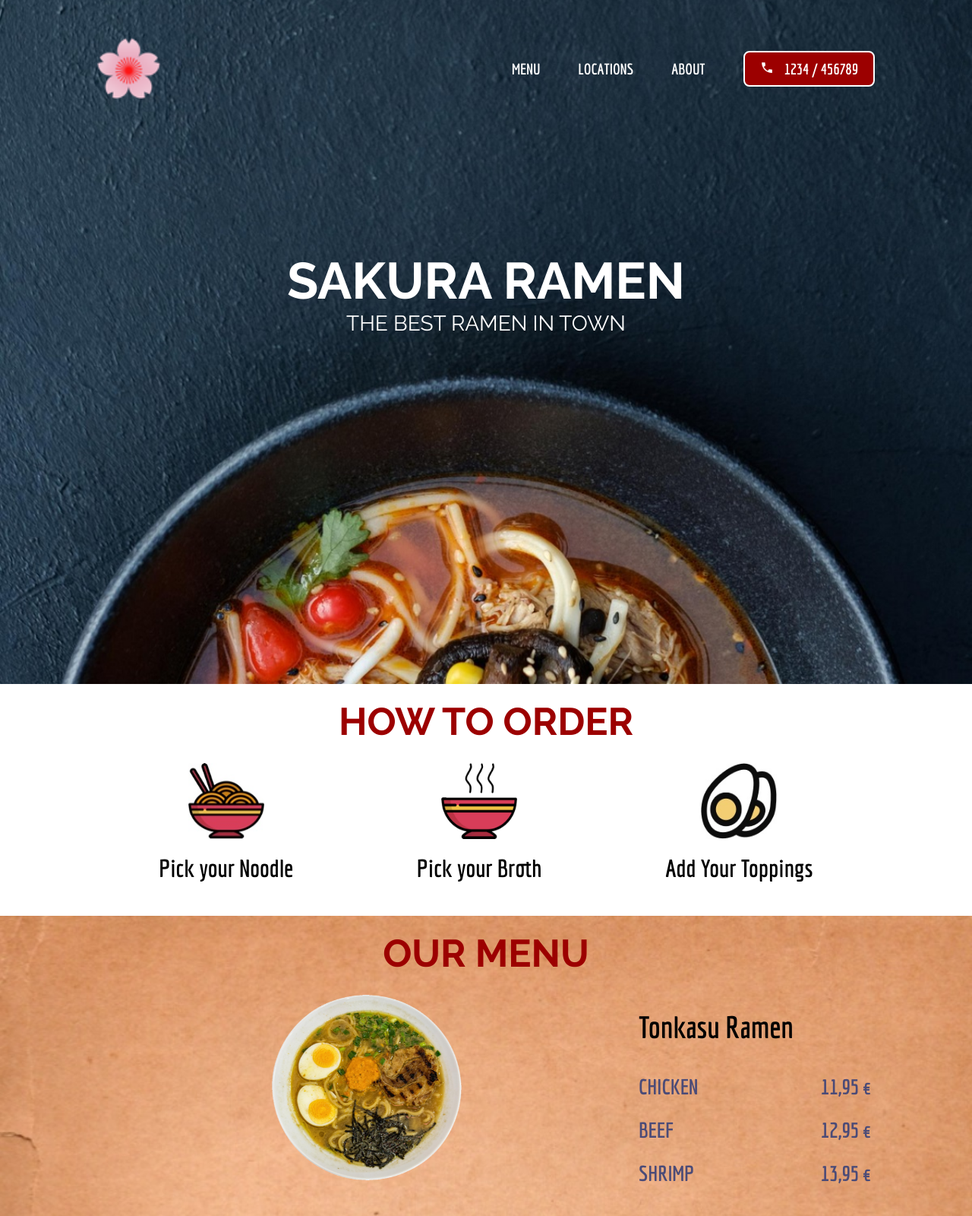
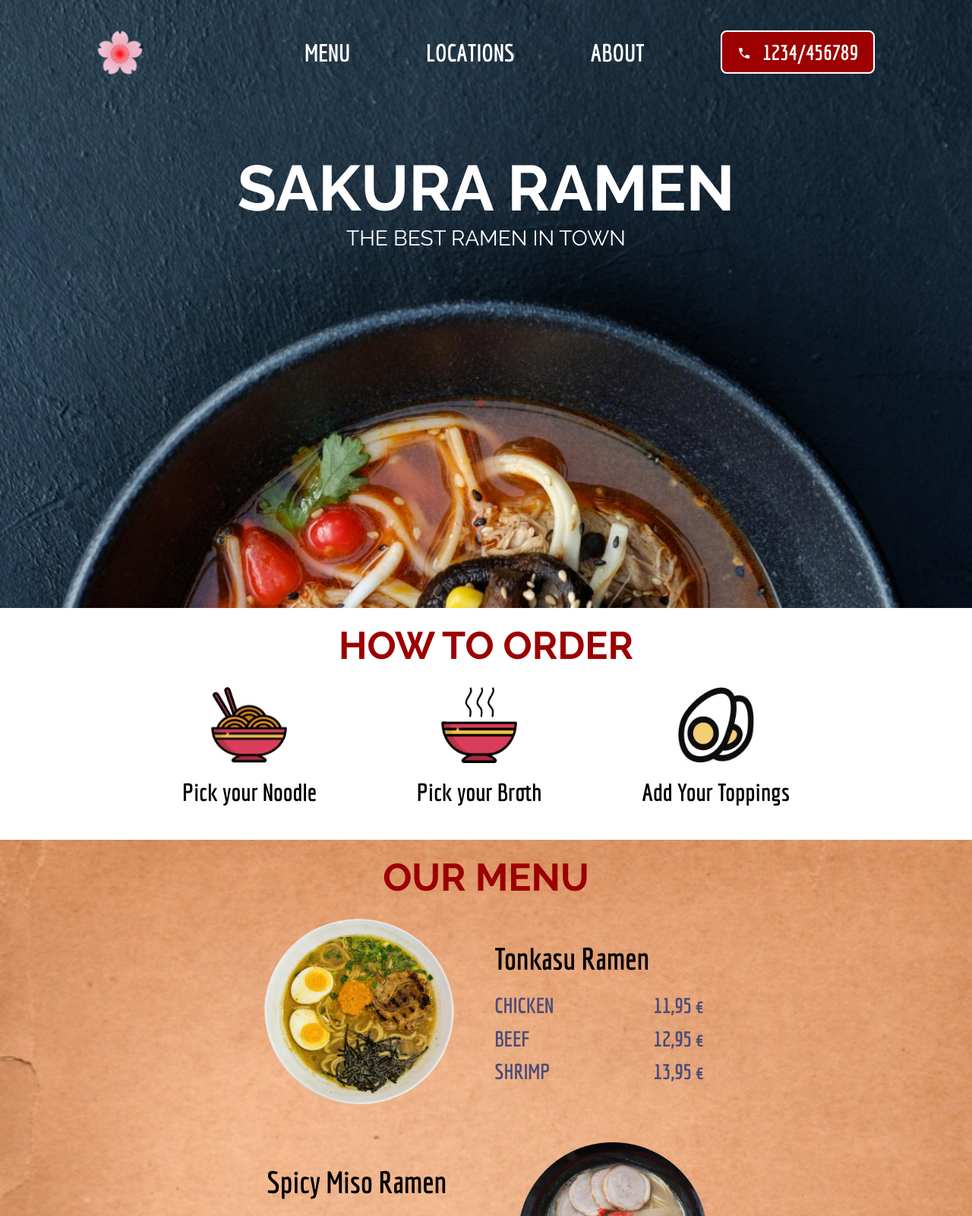
Before and after one commit to felianfilian/P01_sakura_restaurant, a plain HTML site: page index.html in a window 1280 px wide. Shown: the top 1600 px of the page at 76% size. Drawn offline with Linux system fonts and the light colour scheme.

Commit message:
sakura update v20.3.23

```diff
--- a/index.html
+++ b/index.html
@@ -22,13 +22,13 @@
     <div class="header-top">
       <img class="header-logo" src="./img/saku.png" alt="">
       <div class="navbar">
-        <a href="#">MENU</a>
-        <a href="#">LOCATIONS</a>
-        <a href="#">ABOUT</a>
-        <button class="button-red">
+        <a class="navbar-item mobile-hide" href="#menu">MENU</a>
+        <a class="navbar-item mobile-hide" href="#location">LOCATIONS</a>
+        <a class="navbar-item mobile-hide" href="#location">ABOUT</a>
+        <a class="button-red" href="tel:123456789">
           <img class="button-icon" src="./img/phone.png">
-          1234 / 456789
-        </button>
+          1234/456789
+        </a>
       </div>
     </div>
 
@@ -39,9 +39,9 @@
 
   </header>
 
-  <div class="main-container">
+  <div>
 
-    <div class="container01 main-order">
+    <div class="container01">
       <h2 class="text-title01">HOW TO ORDER</h2>
 
       <div class="order-items">
@@ -61,13 +61,14 @@
 
     </div>
 
-    <div class="container01 main-menu">
+    <div id="menu" class="container01 menu-main">
       <h2 class="text-title01">OUR MENU</h2>
+      <div class="menu-items">
         <div class="menu-item">
           <img class="menu-img" src="img/r1.png" alt="">
           <table>
             <tr>
-            <td class="table-header">Tonkasu Ramen</td>
+              <td class="table-header" colspan="2">Tonkasu Ramen</td>
             </tr>
             <tr>
               <td>CHICKEN</td>
@@ -83,11 +84,10 @@
             </tr>
           </table>
         </div>
-
         <div class="menu-item menu-item-reverse">
           <table>
             <tr>
-            <td class="table-header">Spicy Miso Ramen</td>
+              <td class="table-header" colspan="2">Spicy Miso Ramen</td>
             </tr>
             <tr>
               <td>CHICKEN</td>
@@ -104,12 +104,11 @@
           </table>
           <img class="menu-img" src="img/r2.png" alt="">
         </div>
-
         <div class="menu-item">
           <img class="menu-img" src="img/r3.png" alt="">
           <table>
             <tr>
-            <td class="table-header">Shio Ramen</td>
+              <td class="table-header" colspan="2">Shio Ramen</td>
             </tr>
             <tr>
               <td>CHICKEN</td>
@@ -125,14 +124,15 @@
             </tr>
           </table>
         </div>
+      </div>
 
     </div>
 
-    <div class="container01 main-address">
+    <div id="location" class="container01 main-address">
       <h2 class="text-title01">FIND US AT</h2>
       <div class="c-center">
         <img class="address-icon" src="img/LO.png" alt="">
-        <span class="font02">Kapuzinerstraße 31, München, BY 80337</span>
+        <span class="font02 font-center">Kapuzinerstraße 31, München, BY 80337</span>
       </div>
     </div>
     <iframe
--- a/style.css
+++ b/style.css
@@ -20,7 +20,7 @@
 h1 {
   color: #fff;
   font-family: "Raleway", sans-serif;
-  font-size: 2.4em;
+  font-size: 3em;
 }
 
 h2 {
@@ -41,12 +41,18 @@ h2 {
   font-family: "Raleway", sans-serif;
 }
 
+.font-center {
+  text-align: center;
+}
+
 /* header */
 
 .header01 {
+  box-sizing: border-box;
+
   height: 100vh;
 
-  padding: 50px 10%;
+  padding: 40px 10vw;
 
   background-image: url(./img/bgr1.jpg);
   background-position: bottom;
@@ -59,8 +65,8 @@ h2 {
 }
 
 .header-logo {
-  min-width: 80px;
-  height: 80px;
+  object-fit: contain;
+  min-width: 60px;
 }
 
 .header-title {
@@ -68,7 +74,7 @@ h2 {
   flex-direction: column;
   text-align: center;
 
-  margin-top: 200px;
+  margin-top: 100px;
 }
 
 .header-subtitle {
@@ -86,26 +92,31 @@ h2 {
   align-items: center;
 }
 
-.navbar a {
-  padding: 10px 25px;
+.navbar-item {
+  padding: 10px 50px;
 
   color: #fff;
   cursor: pointer;
   text-decoration: none;
 
-  font-size: 20px;
+  font-size: 32px;
+}
+
+.navbar-item:hover {
+  color: rgb(255, 131, 131);
 }
 
 .button-red {
-  margin-left: 25px;
+  margin-left: 50px;
   padding: 10px 20px;
 
   border: 2px solid #fff;
   border-radius: 8px;
   background-color: rgb(156, 0, 0);
   color: #fff;
-
-  font-size: 20px;
+  cursor: pointer;
+  text-decoration: none;
+  font-size: 28px;
 }
 
 .button-red:hover {
@@ -114,15 +125,14 @@ h2 {
 
 /* main */
 
-.main-container {
-  background-color: azure;
-}
-
 .container01 {
   padding: 20px 10%;
 }
 
 .text-title01 {
+  display: flex;
+  justify-content: center;
+
   text-align: center;
 }
 
@@ -139,7 +149,7 @@ h2 {
 .order-items {
   display: flex;
   flex-wrap: wrap;
-  justify-content: space-around;
+  justify-content: space-evenly;
 }
 
 .order-items img {
@@ -163,19 +173,21 @@ h2 {
 
 /* menu list */
 
-.main-menu {
+.menu-main {
   background-image: url(./img/background.jpg);
   background-size: cover;
 }
 
-.main-order {
-  background-color: #fff;
+.menu-items {
+  display: flex;
+  flex-direction: column;
+  align-items: center;
 }
 
 .menu-item {
   display: flex;
   flex-wrap: wrap;
-  justify-content: space-between;
+  justify-content: center;
 
   padding: 25px 0;
 }
@@ -187,23 +199,23 @@ h2 {
 .menu-img {
   width: 250px;
 
-  margin: 0 auto 20px;
+  margin: 0 25px;
 }
 
 .menu-item table {
   color: rgb(75, 75, 119);
+  margin: 20px 25px;
 }
 
 .table-header {
   padding-bottom: 10px;
 
   color: #000;
-  column-span: 2;
   font-size: 40px;
 }
 
 .menu-price {
-  min-width: 100px;
+  padding-left: 10vw;
 
   text-align: right;
 }
@@ -215,12 +227,14 @@ h2 {
 }
 
 .address-icon {
+  object-fit: contain;
+
   height: 40px;
 }
 
 .googlemaps {
   width: 100%;
-  height: 300px;
+  height: 50vh;
 }
 
 /* footer */
@@ -228,9 +242,9 @@ h2 {
 .footer {
   display: flex;
   justify-content: space-between;
-  align-items: center;
+  flex-wrap: wrap;
 
-  padding: 20px 10%;
+  padding: 40px 10vw;
 
   background-color: #fff;
 }
@@ -238,6 +252,9 @@ h2 {
 .footer-logo {
   display: flex;
   align-items: center;
+
+  margin: 0 auto;
+  padding: 10px 0;
 }
 
 .footer-title {
@@ -249,7 +266,25 @@ h2 {
   font-weight: bold;
 }
 
+.footer-social {
+  margin: 0 auto;
+}
+
 .footer-social img {
   width: 50px;
   height: 50px;
+
+  padding: 10px 10px;
 }
+
+/* Responsive */
+
+@media (max-width: 992px) {
+  h1 {
+    font-size: 2.4em;
+  }
+
+  .mobile-hide {
+    display: none;
+  }
+}
```
Lines whose indentation alone changed are shown as unchanged.
